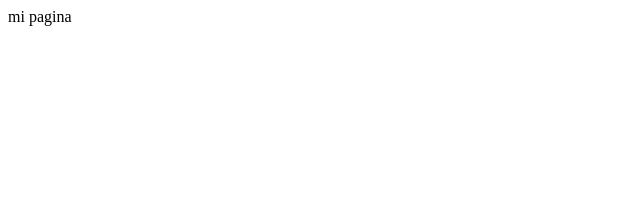
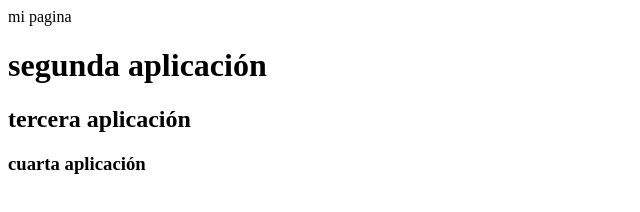
Before and after one commit to angiemezadurango/grupo1, a plain HTML site: page index.html in a window 1280 px wide. Shown: the whole page, without its empty margins (0-640 px from the left). Drawn offline with Linux system fonts and the light colour scheme.

Commit message:
tercer cambio

```diff
--- a/index.html
+++ b/index.html
@@ -2,11 +2,14 @@
 <html lang="en">
     <head>
         <meta charset="utf-8">
-        <meta hpttp-equip="x-UA-compatib"  content="IE*edge">
+        <meta hpttp-equip="x-UA-compatible"  content="IE-edge">
         <meta name="viewport" contec="widt=width,initial-scale=1.0">
         <tittle>mi pagina</tittle>
         </head>
         <body>
+<h1>segunda aplicación</h1>
+<h2>tercera aplicación</h2>
+<h3>cuarta aplicación</h3>
 
 
         </body>
```
